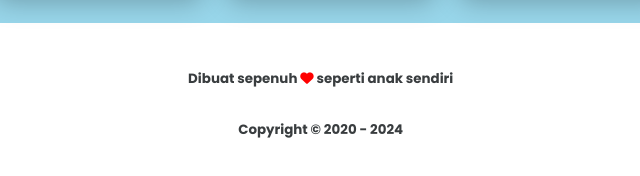
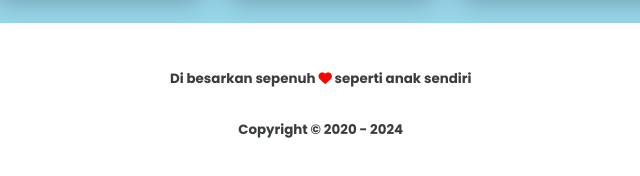
Before and after one commit to RPH07/filter-galeri, a plain HTML site: page index.html in a window 1280 px wide. Shown: the part 864-1040 px from the top of the page, 319-959 px from the left. Drawn offline with nearby package versions, Linux system fonts and the light colour scheme.

Commit message:
Update index.html

```diff
--- a/index.html
+++ b/index.html
@@ -121,7 +121,7 @@
             <h1>Reyzen</h1>
         </div>
         <div class="copyright">
-            <h6>Dibuat sepenuh <i class="fa-solid fa-heart"></i> seperti anak sendiri</h6>
+            <h6>Di besarkan sepenuh <i class="fa-solid fa-heart"></i> seperti anak sendiri</h6>
             <h6>Copyright &copy 2020
                 <script>
                     new Date().getFullYear() > 2023 && document.write("- " + new Date().getFullYear());
```
